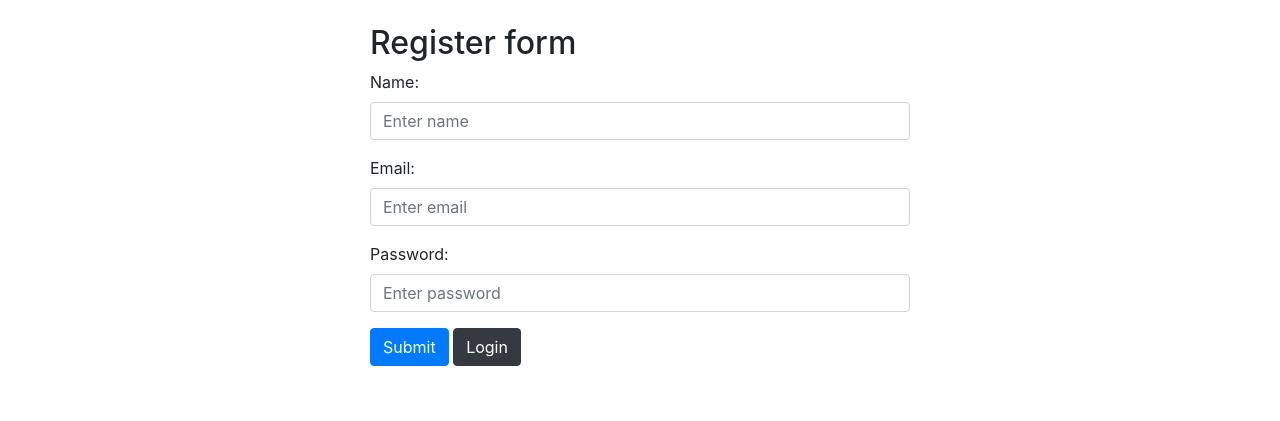
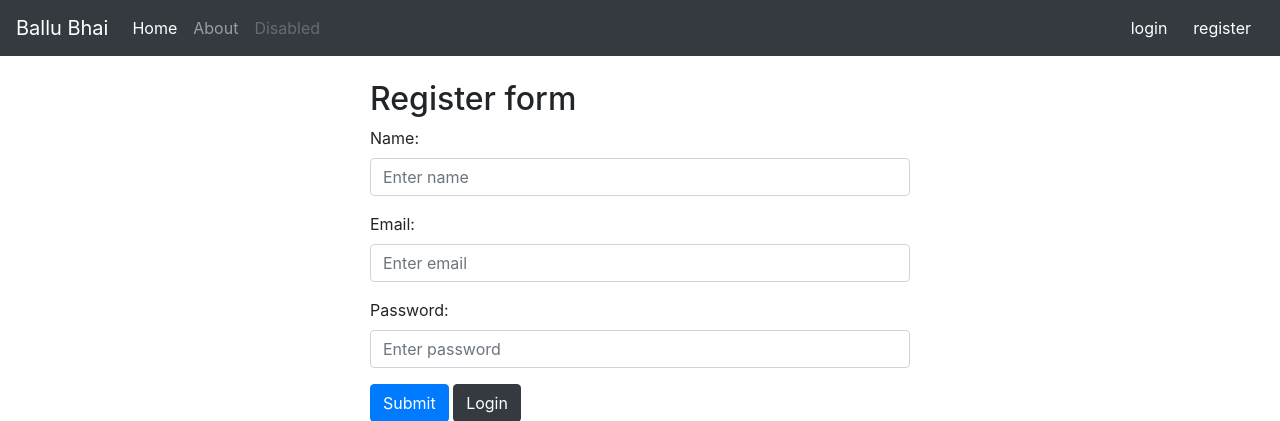
Before and after one commit to mh-alvi/ballu-bhai, a PHP site: page /register in a window 1280 px wide. Shown: the top 421 px of the page. Run offline with PHP 8.4, Linux system fonts and the light colour scheme.

Commit message:
created a data transfer in PHP MVC:Controller to view communication & some other minor changes

```diff
--- a/Pages/include/footer.php
+++ b/Pages/include/footer.php
@@ -1,4 +1,3 @@
 
 </body>
-
 </html>
--- a/Pages/include/header.php
+++ b/Pages/include/header.php
@@ -2,13 +2,44 @@
 <html lang="en">
 
 <head>
-    <title>Auth System</title>
+    <title>Ballu Bhai Framework</title>
     <meta charset="utf-8">
     <meta name="viewport" content="width=device-width, initial-scale=1">
     <link rel="stylesheet" href="https://cdn.jsdelivr.net/npm/bootstrap@4.6.2/dist/css/bootstrap.min.css">
     <script src="https://cdn.jsdelivr.net/npm/jquery@3.7.1/dist/jquery.slim.min.js"></script>
     <script src="https://cdn.jsdelivr.net/npm/popper.js@1.16.1/dist/umd/popper.min.js"></script>
     <script src="https://cdn.jsdelivr.net/npm/bootstrap@4.6.2/dist/js/bootstrap.bundle.min.js"></script>
+    <style>
+        .fakeimg {
+            height: 200px;
+            background: #aaa;
+        }
+    </style>
 </head>
 
 <body>
+
+    <nav class="navbar navbar-expand-lg navbar-dark bg-dark">
+        <a class="navbar-brand" href="/">Ballu Bhai</a>
+        <button class="navbar-toggler" type="button" data-toggle="collapse" data-target="#navbarSupportedContent" aria-controls="navbarSupportedContent" aria-expanded="false" aria-label="Toggle navigation">
+            <span class="navbar-toggler-icon"></span>
+        </button>
+
+        <div class="collapse navbar-collapse" id="navbarSupportedContent">
+            <ul class="navbar-nav mr-auto">
+                <li class="nav-item active">
+                    <a class="nav-link" href="/">Home <span class="sr-only">(current)</span></a>
+                </li>
+                <li class="nav-item">
+                    <a class="nav-link" href="#">About</a>
+                </li>
+                <li class="nav-item">
+                    <a class="nav-link disabled" href="#" tabindex="-1" aria-disabled="true">Disabled</a>
+                </li>
+            </ul>
+            <form class="form-inline my-2 my-lg-0">
+                <a class="btn text-white my-2 my-sm-0" href="login" type="submit">login</a>
+                <a class="btn text-white my-2 my-sm-0" href="register" type="submit">register</a>
+            </form>
+        </div>
+    </nav>
--- a/Routes/web.php
+++ b/Routes/web.php
@@ -5,12 +5,12 @@ use App\Services\Route;
 
 Route::get('/', 'HomeController', 'index');
 
-Route::get('login', 'LoginController', 'index', [Guest::class]);
-Route::post('submit-login', 'LoginController', 'login', [Guest::class]);
+Route::get('/login', 'LoginController', 'index', [Guest::class]);
+Route::post('/submit-login', 'LoginController', 'login', [Guest::class]);
 
-Route::get('register', 'RegisterController', 'index', [Guest::class]);
-Route::post('submit-register', 'RegisterController', 'register', [Guest::class]);
+Route::get('/register', 'RegisterController', 'index', [Guest::class]);
+Route::post('/submit-register', 'RegisterController', 'register', [Guest::class]);
 
-Route::get('dashboard', 'DashboardController', 'index', [Auth::class]);
+Route::get('/dashboard', 'DashboardController', 'index', [Auth::class]);
 
-Route::get('logout', 'DashboardController', 'logout', [Auth::class]);
+Route::get('/logout', 'DashboardController', 'logout', [Auth::class]);
--- a/app/Controllers/HomeController.php
+++ b/app/Controllers/HomeController.php
@@ -4,6 +4,6 @@ namespace App\Controllers;
 
 class HomeController{
     public function index(){
-        echo "Home";
+        view('home');
     }
 }
--- a/app/Helper.php
+++ b/app/Helper.php
@@ -1,19 +1,26 @@
 <?php
 
-function view($file_path){
-    $path = str_replace("\\",DIRECTORY_SEPARATOR,$file_path);
-    $path = str_replace(".",DIRECTORY_SEPARATOR,$path);
+function view($file_path, $data = [])
+{
+    $path = str_replace("\\", DIRECTORY_SEPARATOR, $file_path);
+    $path = str_replace(".", DIRECTORY_SEPARATOR, $path);
 
-    $file = APP_ROOT.DIRECTORY_SEPARATOR.'Pages'.DIRECTORY_SEPARATOR.$path.'.php';
-    if(file_exists($file)){
+    $file = APP_ROOT . DIRECTORY_SEPARATOR . 'Pages' . DIRECTORY_SEPARATOR . $path . '.php';
+    if (file_exists($file)) {
+        if (!is_array($data)) {
+            $data = [];  // Ensure $data is always an array.
+        }
+        extract($data);
         return require $file;
     }
-    throw new Exception('Page not found'.$file);
+    throw new Exception('Page not found' . $file);
 }
-function redirect($uri){
+function redirect($uri)
+{
     header("Location: $uri");
     exit;
 }
-function pageAdd($file_path){
-    include(APP_ROOT.'/Pages/'.$file_path);
+function pageAdd($file_path)
+{
+    include(APP_ROOT . '/Pages/' . $file_path);
 }
--- a/app/Services/Route.php
+++ b/app/Services/Route.php
@@ -26,7 +26,7 @@ class Route{
         $requestURI = $_SERVER['REQUEST_URI'];
         $requestMethod = $_SERVER['REQUEST_METHOD'];
         foreach(self::$routes as $route){
-            if('/'.$route['uri'] === $requestURI && $route['method'] == $requestMethod){
+            if($route['uri'] === $requestURI && $route['method'] == $requestMethod){
                 //handle middleware
                 foreach ($route['middleware'] as $middleware) {
                     $middlewareClass = new $middleware;
```
Also changed, not shown: Pages/dashboard.php (+11 -3 lines), Pages/home.php (added, +15 -0 lines), app/Controllers/DashboardController.php (+11 -1 lines).
